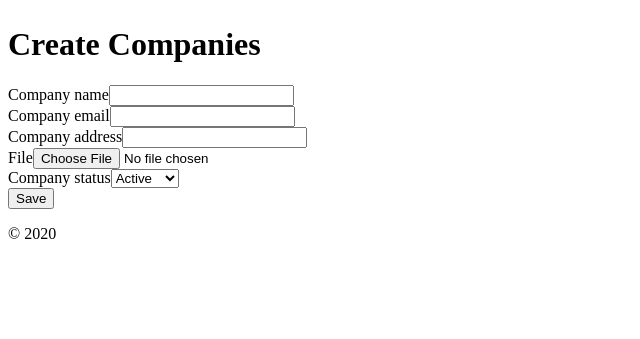
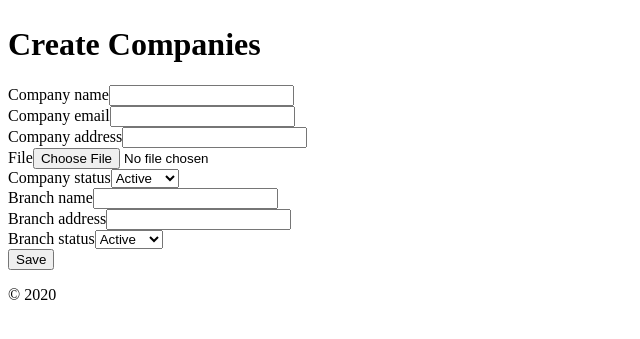
Before and after one commit to afiqsyafiq36/advanced, a Yii app: template backend/views/companies/create.php in a window 1280 px wide. Shown: the part 207-546 px from the top of the page, without its empty margins (0-640 px from the left). Run offline with PHP 8.4 and a stand-in for Yii, Linux system fonts and the light colour scheme; the template is opened without the code that fills it, so the values that code supplies are empty; form fields are guessed from the names that the template uses; some libraries are stand-ins or nearby versions.

Commit message:
Yii2 Lesson - 27 Complex Forms

```diff
--- a/backend/views/companies/_form.php
+++ b/backend/views/companies/_form.php
@@ -2,7 +2,6 @@
 
 use yii\helpers\Html;
 use yii\widgets\ActiveForm;
-
 /* @var $this yii\web\View */
 /* @var $model backend\models\Companies */
 /* @var $form yii\widgets\ActiveForm */
@@ -22,6 +21,14 @@ use yii\widgets\ActiveForm;
 
     <?= $form->field($model, 'company_status')->dropDownList([ 'active' => 'Active', 'inactive' => 'Inactive', ], ['prompt' => 'Status...']) ?>
 
+    <!-- Create branch for this company -->
+
+    <?= $form->field($branch, 'branch_name')->textInput(['maxlength' => true]) ?>
+
+    <?= $form->field($branch, 'branch_address')->textInput(['maxlength' => true]) ?>
+
+    <?= $form->field($branch, 'branch_status')->dropDownList([ 'active' => 'Active', 'inactive' => 'Inactive', ], ['prompt' => 'Status...']) ?>
+
     <div class="form-group">
         <?= Html::submitButton('Save', ['class' => 'btn btn-success']) ?>
     </div>
--- a/backend/views/companies/create.php
+++ b/backend/views/companies/create.php
@@ -15,6 +15,7 @@ $this->params['breadcrumbs'][] = $this->title;
 
     <?= $this->render('_form', [
         'model' => $model,
+        'branch' => $branch,
     ]) ?>
 
 </div>
```
Also changed, not shown: backend/controllers/CompaniesController.php (+19 -5 lines).
